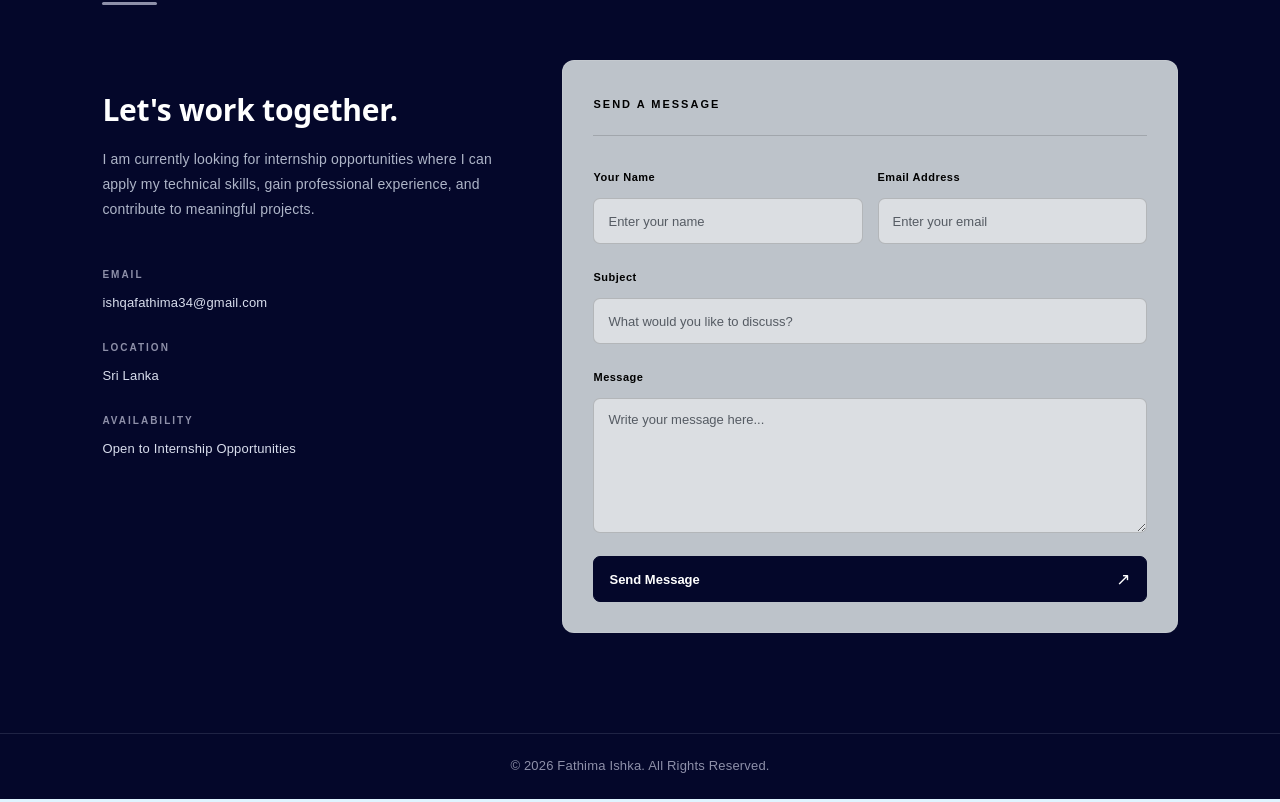
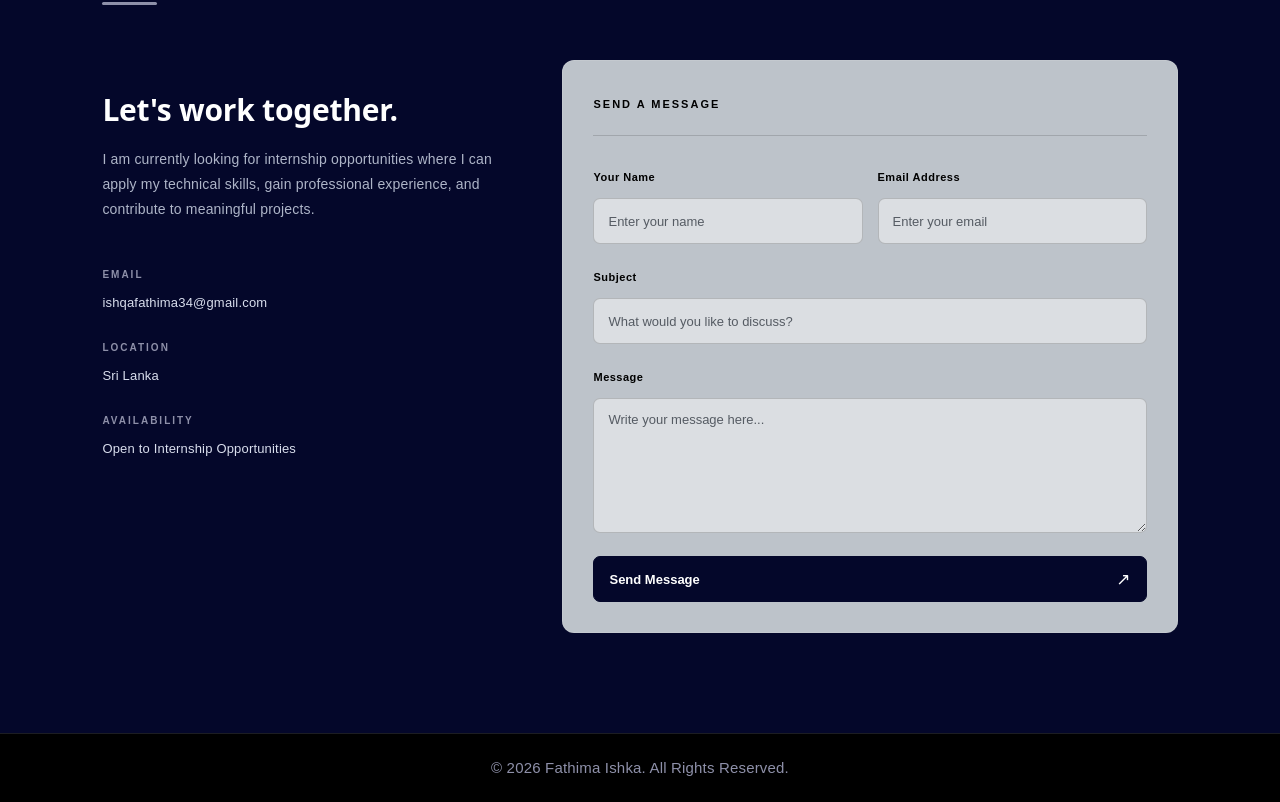
Before and after one commit to ishqafathima/My-Portfolio, a React (Vite) app: page / in a window 1280 px wide. Shown: the part 6742-7544 px from the top of the page. Built offline with nearby package versions, Linux system fonts and the light colour scheme.

Commit message:
update portfolio

```diff
--- a/src/components/Footer.css
+++ b/src/components/Footer.css
@@ -7,7 +7,7 @@ footer {
 
   padding: 22px 5%;
 
-  background-color: #04072a;
+  background-color: #000000;
 
   border-top: 1px solid rgba(142, 144, 169, 0.2);
 
@@ -23,7 +23,7 @@ footer p {
 
   color: #8e90a9;
 
-  font-size: 13px;
+  font-size: 15px;
   line-height: 1.6;
 }
 
```
